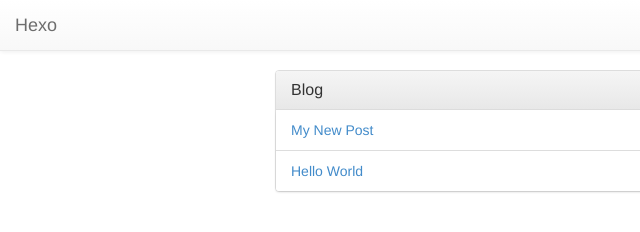
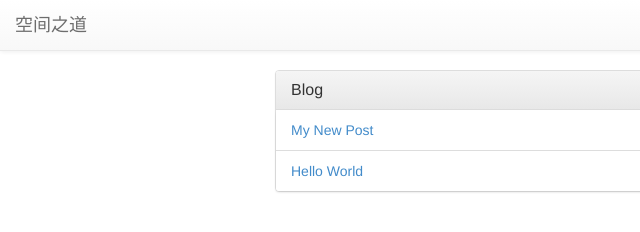
Before and after one commit to snowygirl/snowygirl.github.io, a plain HTML site: page index.html in a window 1280 px wide. Shown: the full height of the page, 0-640 px from the left. Drawn offline with nearby package versions, Linux system fonts and the light colour scheme.

Commit message:
Site updated: 2015-08-08 19:32:03

```diff
--- a/index.html
+++ b/index.html
@@ -12,7 +12,7 @@
     <link rel="shortcut icon" href="http://www.easyicon.net/api/resize_png_new.php?id=1103381&size=24">
 
 
-    <title>Hexo</title>
+    <title>空间之道</title>
 </head>
 <body>
 <nav class="navbar navbar-default navbar-fixed-top" style="opacity: .9" role="navigation">
@@ -25,7 +25,7 @@
                 <span class="icon-bar"></span>
                 <span class="icon-bar"></span>
             </button>
-            <a class="navbar-brand" href="#">Hexo</a>
+            <a class="navbar-brand" href="#">空间之道</a>
         </div>
 
         <!-- Collect the nav links, forms, and other content for toggling -->
```
Also changed, not shown: archives/2015/08/index.html (+1 -1 lines), archives/2015/index.html (+1 -1 lines), archives/index.html (+1 -1 lines).
